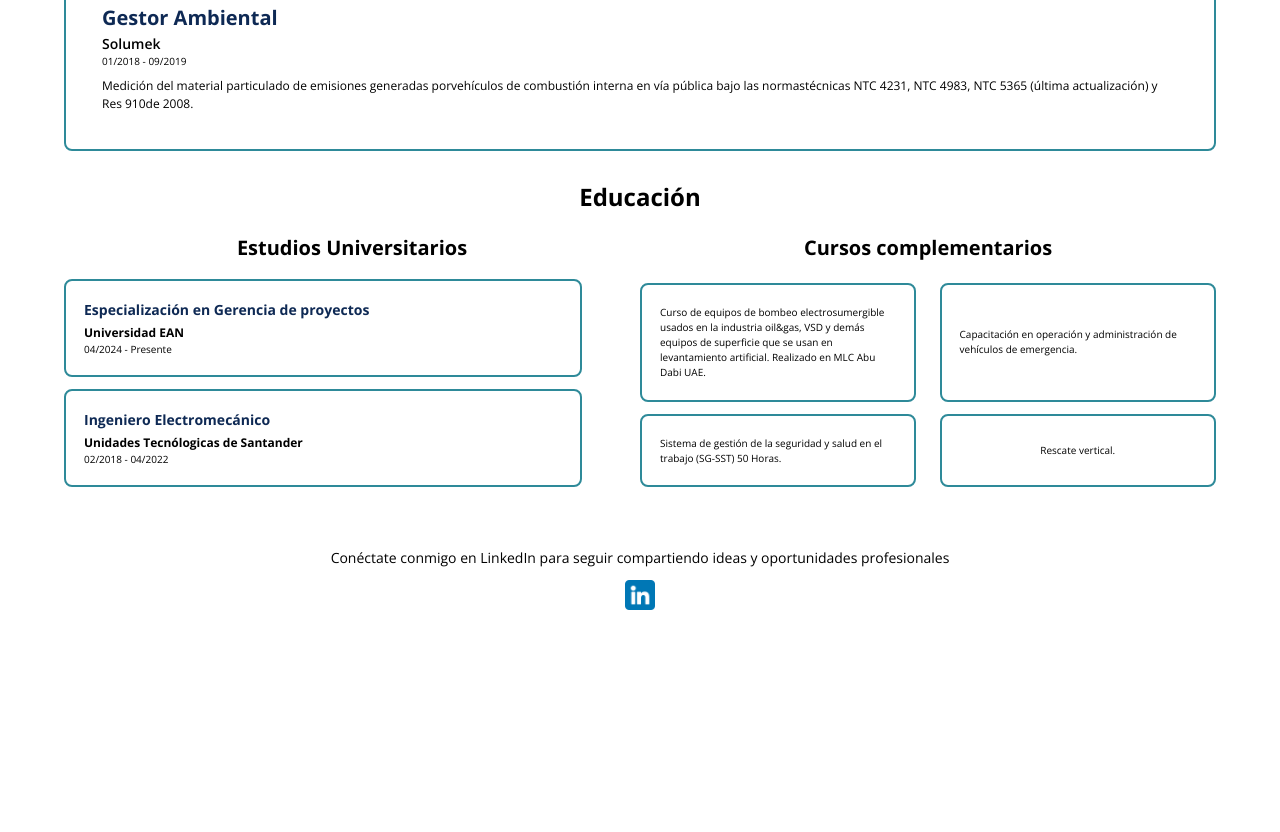
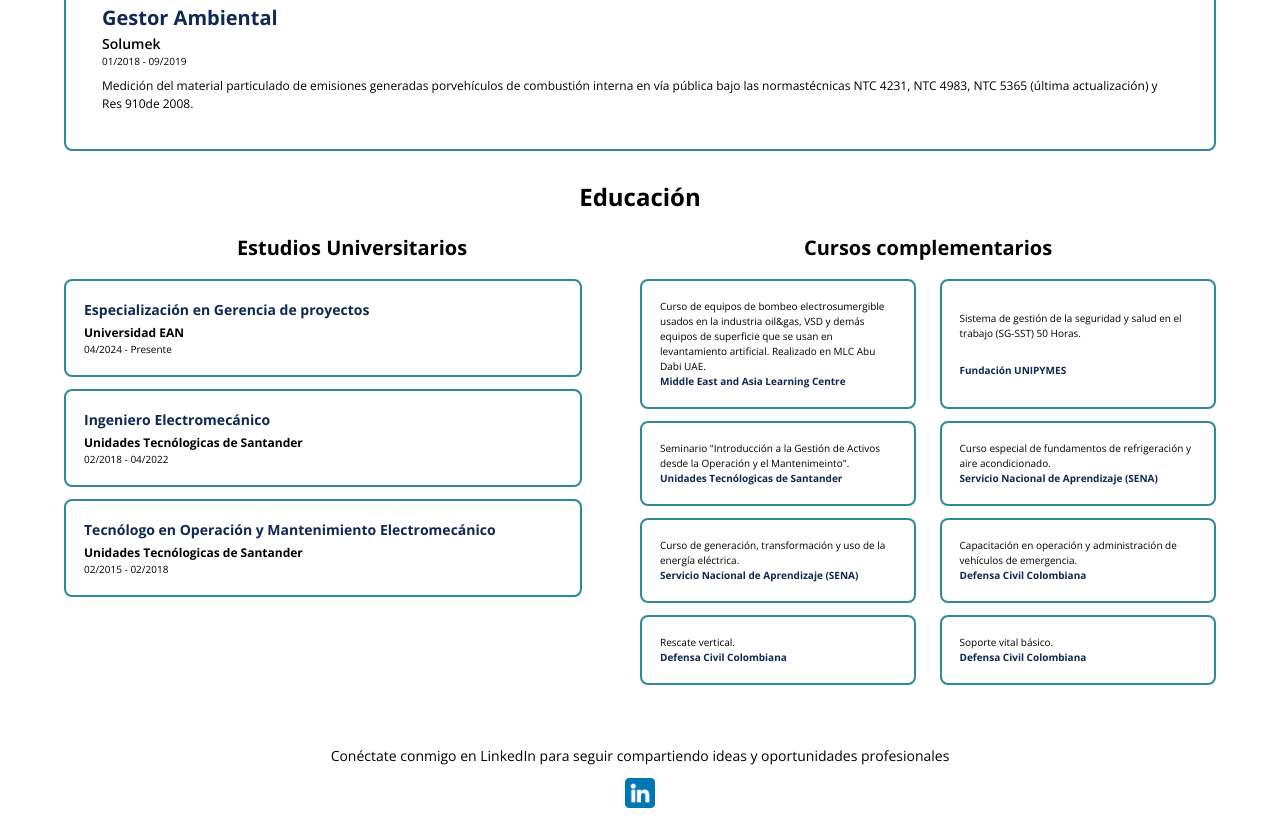
Before and after one commit to dcuevasdev/OFBO, a plain HTML site: page index.html in a window 1280 px wide. Shown: the part 1724-2556 px from the top of the page. Before the commit the page ends 2358 px from the top, so only its background shows below. Drawn offline with nearby package versions, Linux system fonts and the light colour scheme.

Commit message:
Actualizacion que el cliente solicito

```diff
--- a/index.html
+++ b/index.html
@@ -49,6 +49,7 @@
             industria de hidrocarburos, así como en la operación de variadores
             de velocidad de 480 KVA. Brindo asesoría profesional en la selección
             de equipos requeridos para la operación y diseño de los mismos.
+            Cuento con matrícula profesional vigente.
           </p>
           <div class="hero__social">
             <a href=""><img src="" alt="" /></a>
@@ -60,7 +61,7 @@
         <h2 class="skills__title">Habilidades</h2>
         <div class="skills__container">
           <div class="skills__soft one">Pensamiento analítico</div>
-          <div class="skills__soft two">Ingles</div>
+          <div class="skills__soft two">Ingles B2</div>
           <div class="skills__soft three">Gerente de proyectos</div>
           <div class="skills__soft four">Base de datos</div>
           <div class="skills__soft five">Microsoft Office</div>
@@ -68,7 +69,7 @@
           <div class="skills__soft seven">Diseño mecánico</div>
           <div class="skills__soft eight">Trabajo en equipo</div>
           <div class="skills__soft nine">Comunicación Asertiva</div>
-          <div class="skills__soft ten">Frances</div>
+          <div class="skills__soft ten">Frances A2</div>
         </div>
       </section>
       <section class="experience" id="experience">
@@ -160,23 +161,70 @@
               >02/2018 - 04/2022</small
             >
           </div>
+          <div class="studies__container">
+            <h3 class="studies__container-title">
+              Tecnólogo en Operación y Mantenimiento Electromecánico
+            </h3>
+            <h4 class="studies__container-collage">
+              Unidades Tecnólogicas de Santander
+            </h4>
+            <small class="studies__container-description"
+              >02/2015 - 02/2018</small
+            >
+          </div>
         </div>
         <div class="studies__section studies__complementary">
           <h3 class="studies__subtitle">Cursos complementarios</h3>
           <div class="studies__containerComplementary">
-            Curso de equipos de bombeo electrosumergible usados en la industria
-            oil&gas, VSD y demás equipos de superficie que se usan en
-            levantamiento artificial. Realizado en MLC Abu Dabi UAE.
+            <p class="course">
+              Curso de equipos de bombeo electrosumergible usados en la
+              industria oil&gas, VSD y demás equipos de superficie que se usan
+              en levantamiento artificial. Realizado en MLC Abu Dabi UAE.
+            </p>
+            <p class="institute">Middle East and Asia Learning Centre</p>
           </div>
           <div class="studies__containerComplementary">
-            Capacitación en operación y administración de vehículos de
-            emergencia.
+            <p class="course">
+              Sistema de gestión de la seguridad y salud en el trabajo (SG-SST)
+              50 Horas.
+            </p>
+            <p class="institute">Fundación UNIPYMES</p>
           </div>
           <div class="studies__containerComplementary">
-            Sistema de gestión de la seguridad y salud en el trabajo (SG-SST) 50
-            Horas.
+            <p class="course">
+              Seminario "Introducción a la Gestión de Activos desde la Operación
+              y el Mantenimeinto".
+            </p>
+            <p class="institute">Unidades Tecnólogicas de Santander</p>
           </div>
-          <div class="studies__containerComplementary">Rescate vertical.</div>
+          <div class="studies__containerComplementary">
+            <p class="course">
+              Curso especial de fundamentos de refrigeración y aire
+              acondicionado.
+            </p>
+            <p class="institute">Servicio Nacional de Aprendizaje (SENA)</p>
+          </div>
+          <div class="studies__containerComplementary">
+            <p class="course">
+              Curso de generación, transformación y uso de la energía eléctrica.
+            </p>
+            <p class="institute">Servicio Nacional de Aprendizaje (SENA)</p>
+          </div>
+          <div class="studies__containerComplementary">
+            <p class="course">
+              Capacitación en operación y administración de vehículos de
+              emergencia.
+            </p>
+            <p class="institute">Defensa Civil Colombiana</p>
+          </div>
+          <div class="studies__containerComplementary">
+            <p class="course">Rescate vertical.</p>
+            <p class="institute">Defensa Civil Colombiana</p>
+          </div>
+          <div class="studies__containerComplementary">
+            <p class="course">Soporte vital básico.</p>
+            <p class="institute">Defensa Civil Colombiana</p>
+          </div>
         </div>
       </section>
       <footer class="footer">
--- a/style.css
+++ b/style.css
@@ -216,9 +216,15 @@
   border: 2px solid #2e8a99;
   border-radius: 0.8rem;
   display: flex;
-  justify-content: center;
+  flex-wrap: wrap;
+  justify-content: left;
   align-items: center;
   font: 1.4rem;
+}
+.institute {
+  width: 100%;
+  color: #0e2954;
+  font-weight: bold;
 }
 
 /*=== Footer ===*/
```
